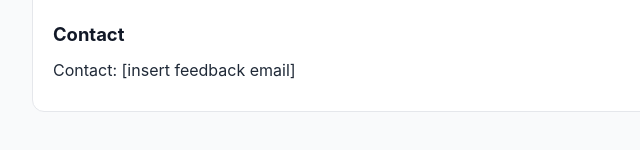
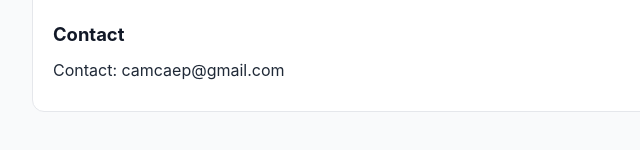
Before and after one commit to caragao/FormCoach-AI-Public, a plain HTML site: page privacy-policy.html in a window 1280 px wide. Shown: the part 916-1066 px from the top of the page, 178-818 px from the left. Drawn offline with Linux system fonts and the light colour scheme.

Commit message:
Update contact email in privacy policy

```diff
--- a/privacy-policy.html
+++ b/privacy-policy.html
@@ -79,7 +79,7 @@
       <p>FormCoach AI does not provide medical advice, diagnosis, injury prevention, physiotherapy guidance, correct-form assessment, or biomechanical assessment.</p>
 
       <h2>Contact</h2>
-      <p>Contact: [insert feedback email]</p>
+      <p>Contact: camcaep@gmail.com </p>
     </article>
   </main>
 </body>
```
